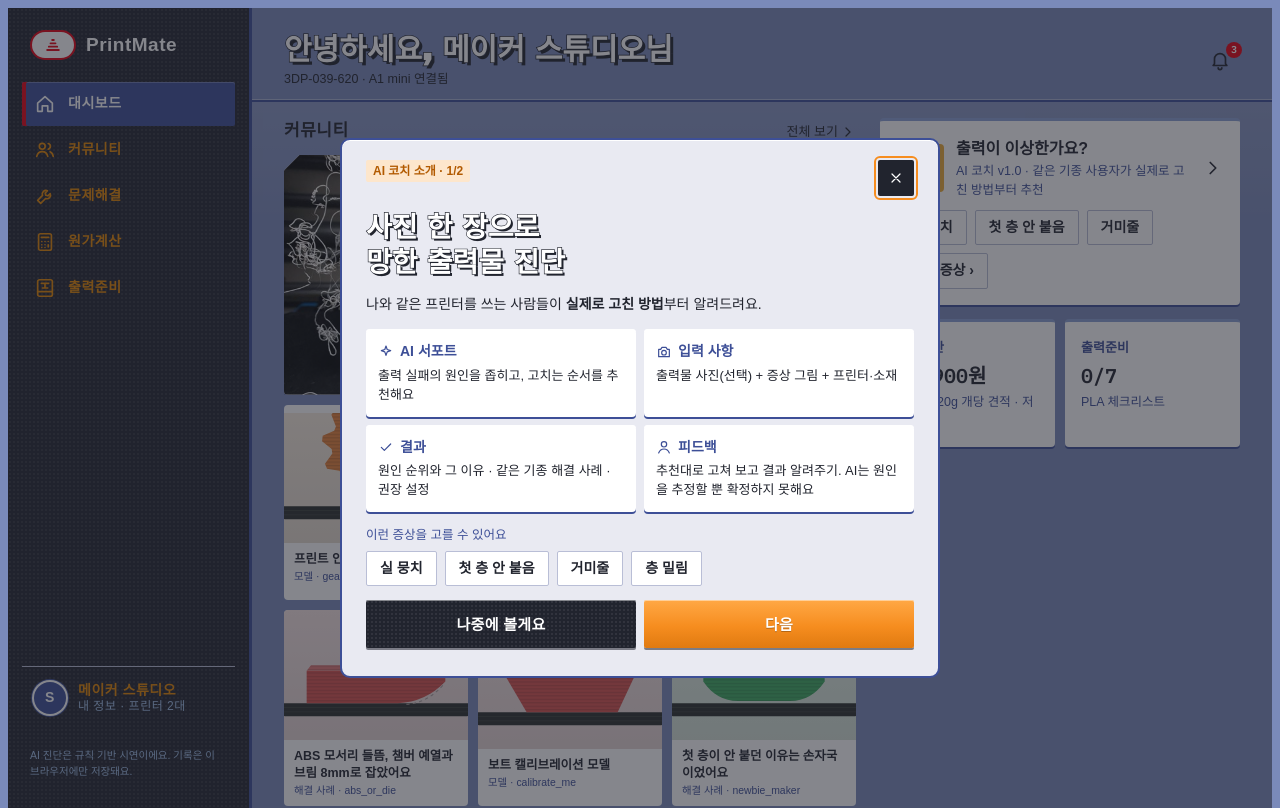
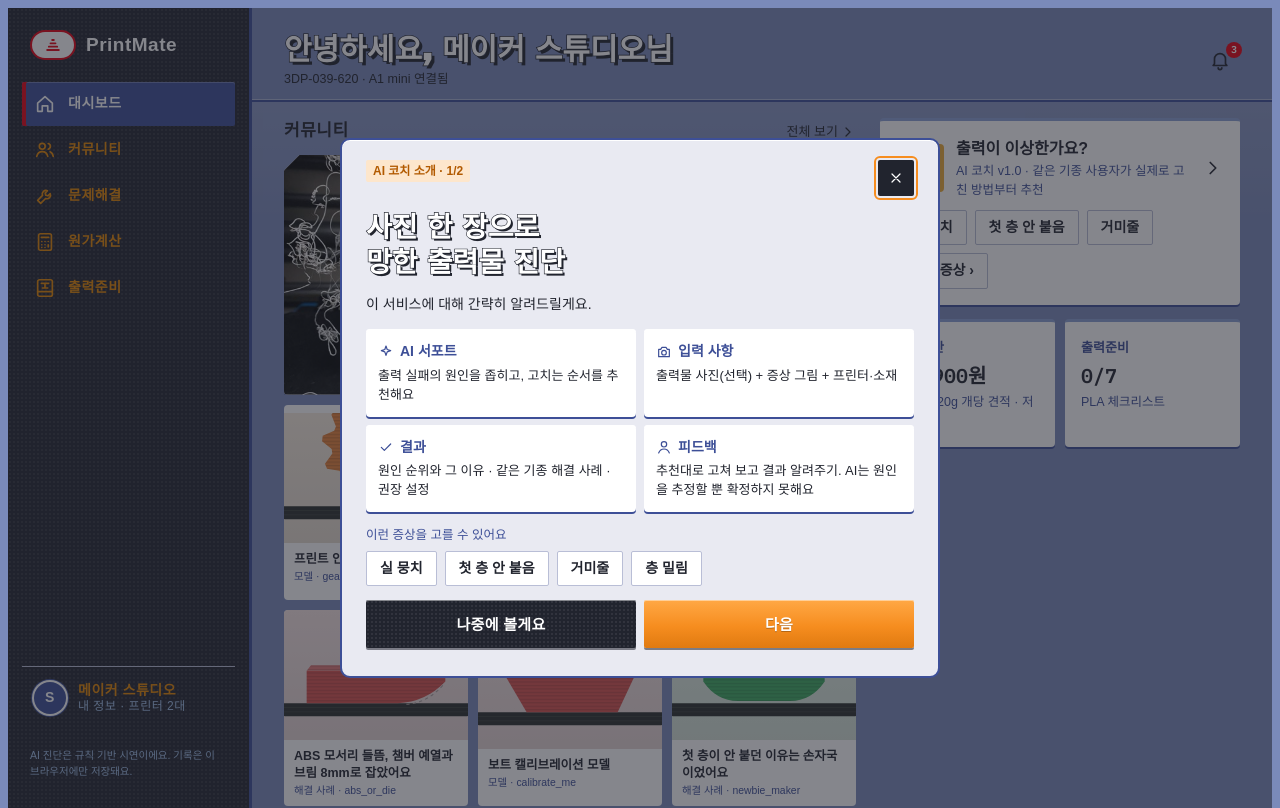
Before and after one commit to KorSamuel/3DPrintMate, a plain HTML site: page printmate-app.html in a window 1280 px wide. Drawn offline with Linux system fonts and the light colour scheme; a web font is replaced by a local one.

Commit message:
온보딩 안내 문구 변경
- 소개 창 제목 아래 문구를 '이 서비스에 대해 간략히 알려드릴게요.'로 변경

Co-Authored-By: Claude Opus 5.5 <noreply@anthropic.com>

```diff
--- a/printmate-app.html
+++ b/printmate-app.html
@@ -1150,7 +1150,7 @@ function onbHTML(step){
   const x = `<button class="x" data-close aria-label="닫기">${ic('x','sm')}</button>`;
   if(step===1) return `<div class="sheethead"><span class="tag ok">AI 코치 소개 · 1/2</span>${x}</div>
     <h2 class="onbhook">사진 한 장으로<br>망한 출력물 진단</h2>
-    <p style="margin:0">나와 같은 프린터를 쓰는 사람들이 <b>실제로 고친 방법</b>부터 알려드려요.</p>
+    <p style="margin:0">이 서비스에 대해 간략히 알려드릴게요.</p>
     <div class="onbgrid">${[['spark','AI 서포트','출력 실패의 원인을 좁히고, 고치는 순서를 추천해요'],['camera','입력 사항','출력물 사진(선택) + 증상 그림 + 프린터·소재'],['check','결과','원인 순위와 그 이유 · 같은 기종 해결 사례 · 권장 설정'],['me','피드백','추천대로 고쳐 보고 결과 알려주기. AI는 원인을 추정할 뿐 확정하지 못해요']].map(([i,t,s])=>`<div><b>${ic(i,'sm')}${t}</b><span>${s}</span></div>`).join('')}</div>
     <div class="sec" style="gap:6px"><span class="note">이런 증상을 고를 수 있어요</span><div class="chips">${['spaghetti','adhesion','stringing','layershift'].map(k=>`<span class="chip">${SHORT[k]}</span>`).join('')}</div></div>
     <div class="btnrow"><button class="btn ghost" data-close>나중에 볼게요</button><button class="btn primary" data-onb="2">다음</button></div>`;
```
